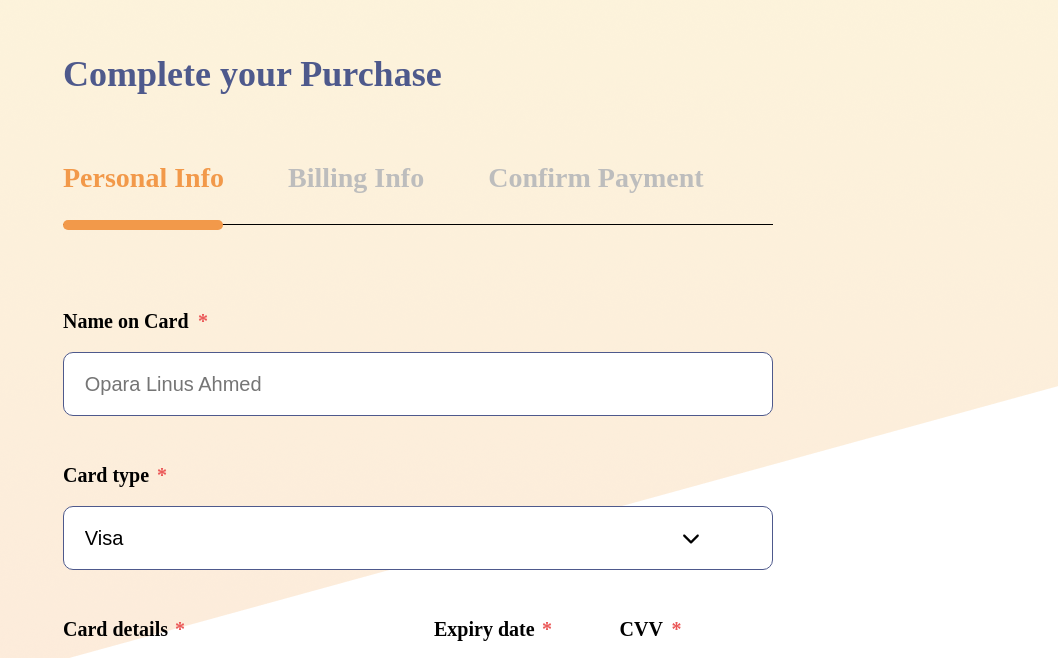
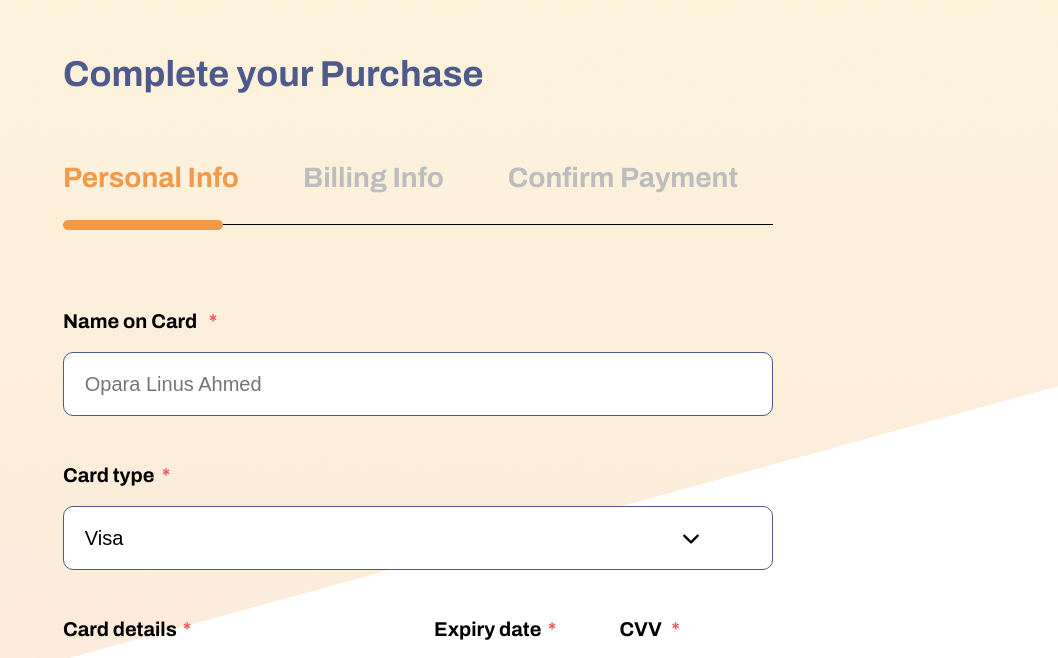
Before and after one commit to shokes/Frontend-dev-task-payment-flow-, a React (Create React App) app: page /billingInfo in a window 1280 px wide. Shown: the part 134-792 px from the top of the page, without its empty margins (222-1280 px from the left). Built offline with nearby package versions, Linux system fonts and the light colour scheme.

Commit message:
conclusion

```diff
--- a/public/index.html
+++ b/public/index.html
@@ -8,6 +8,11 @@
     <meta
       name="description"
       content="Web site created using create-react-app"
+    />
+
+    <link
+      href="https://fonts.googleapis.com/css2?family=Archivo:ital,wght@0,100;0,200;0,300;0,400;0,500;0,600;0,700;0,800;0,900;1,100&display=swap"
+      rel="stylesheet"
     />
     <link rel="apple-touch-icon" href="%PUBLIC_URL%/logo192.png" />
     <!--
--- a/src/App.js
+++ b/src/App.js
@@ -27,14 +27,3 @@
 }
 
 export default App;
-
-{
-  /* <Routes>
-        <Route element={<PaymentLayout />}>
-          <Route path='/pay' element={<PaymentComplete />} />
-        </Route>
-      </Routes> */
-}
-<Route element={<PaymentLayout />}>
-  <Route path='/' element={<PaymentComplete />} />
-</Route>;
--- a/src/Components/Buttons/Buttons.js
+++ /dev/null
@@ -1,14 +0,0 @@
-import React from 'react';
-
-const Buttons = () => {
-  return (
-    <div className='buttons'>
-      <button className='next-button'>Next</button>
-      <div href='' className='cancel-payment'>
-        Cancel Payment
-      </div>
-    </div>
-  );
-};
-
-export default Buttons;
--- a/src/Components/Form/BillingInfoForm.js
+++ b/src/Components/Form/BillingInfoForm.js
@@ -1,5 +1,3 @@
-import React from 'react';
-import Buttons from '../Buttons/Buttons';
 import { Link } from 'react-router-dom';
 import { IoIosArrowDown } from 'react-icons/io';
 
--- a/src/Components/Form/PersonalInfoForm.js
+++ b/src/Components/Form/PersonalInfoForm.js
@@ -1,11 +1,9 @@
-import React from 'react';
-import Buttons from '../Buttons/Buttons';
 import { Link } from 'react-router-dom';
 import { useGlobalContext } from '../../context';
 import { IoIosArrowDown } from 'react-icons/io';
 
 const PersonalInfoForm = () => {
-  const { id, setId } = useGlobalContext();
+  const { setId } = useGlobalContext();
   return (
     <section>
       <form
@@ -59,7 +57,7 @@
             <label htmlFor='state' className='label'>
               State
             </label>
-            {/* <input type='text' className='input-1' placeholder='Address 2' /> */}
+
             <div className='select-wrapper'>
               <select id='select' name='select' className='input-1'>
                 <option value='lagos'>Lagos</option>
--- a/src/Components/Form/PurchaseForm.js
+++ b/src/Components/Form/PurchaseForm.js
@@ -1,4 +1,3 @@
-import React from 'react';
 import { Link } from 'react-router-dom';
 
 const PurchaseForm = () => {
@@ -11,7 +10,7 @@
         </div>
         <div className='heading-flex'>
           <h3>Data science and usability</h3>
-          {/* <h3>jfjfkdfjf</h3> */}
+
           <span>50,000.00</span>
         </div>
         <div className='heading-flex'>
--- a/src/Components/Layout/Layout.js
+++ b/src/Components/Layout/Layout.js
@@ -1,12 +1,10 @@
-import React from 'react';
 import { Link } from 'react-router-dom';
-import { Navigate, Outlet } from 'react-router-dom';
-import { useState } from 'react';
+import { Outlet } from 'react-router-dom';
 import { useGlobalContext } from '../../context';
 
 const Layout = () => {
   const { id, setId } = useGlobalContext();
-  console.log(id);
+
 
   const nav = [
     {
--- a/src/index.css
+++ b/src/index.css
@@ -10,12 +10,10 @@
 }
 
 body {
-  /* background-color: #cccccc; */
   background-image: url('./Images/background.png');
-  /* /* background-repeat: no-repeat; */
+
   background-repeat: no-repeat;
-
-  /* font-family: 'Product Sans'; */
+  font-family: 'Archivo', sans-serif;
 }
 
 /* header styling */
@@ -33,7 +31,7 @@
 
 .nav-items {
   display: flex;
-  /* justify-content: space-between; */
+
   gap: 4rem;
   align-items: center;
   list-style: none;
@@ -90,13 +88,12 @@
   font-size: 20px;
   line-height: 30px;
   position: relative;
-  /* margin-bottom: 1rem; */
 }
 
 .red-star {
   position: absolute;
   position: absolute;
-  left: 135px;
+  left: 146px;
   font-weight: 700;
   font-size: 20px;
   line-height: 30px;
@@ -108,19 +105,6 @@
   grid-template-columns: repeat(3, 1fr);
   gap: 2rem;
 }
-
-/* .input-11 {
-  background: #ffffff;
-
-  border: 1px solid #4e598c;
-  border-radius: 10px;
-  height: 64px;
-  margin-bottom: 44px;
-  font-weight: 400;
-  font-size: 20px;
-  line-height: 30px;
-  padding: 1.3rem;
-} */
 
 .form-input-local {
   display: flex;
@@ -187,7 +171,6 @@
   display: grid;
   grid-template-columns: repeat(4, 1fr);
   gap: 2rem;
-  /* align-items: center; */
 }
 .position {
   position: relative;
@@ -210,13 +193,13 @@
 
 .card-details-star {
   position: absolute;
-  left: 112px;
+  left: 120px;
   color: #eb5757;
 }
 
 .expiry-date-star {
   position: absolute;
-  left: 108px;
+  left: 114px;
   color: #eb5757;
 }
 .cvv-star {
@@ -226,7 +209,7 @@
 }
 .card-red-star {
   position: absolute;
-  left: 94px;
+  left: 99px;
   color: #eb5757;
 }
 
@@ -268,13 +251,6 @@
   width: 100%;
   text-align: center;
 }
-
-/* .form-input-card {
-  display: flex;
-  flex-direction: column;
-} */
-
-/* Purchase form styling */
 
 .heading-flex {
   display: flex;
```
Also changed, not shown: src/Images/screenshot1.png, src/Images/screenshot2.png.
